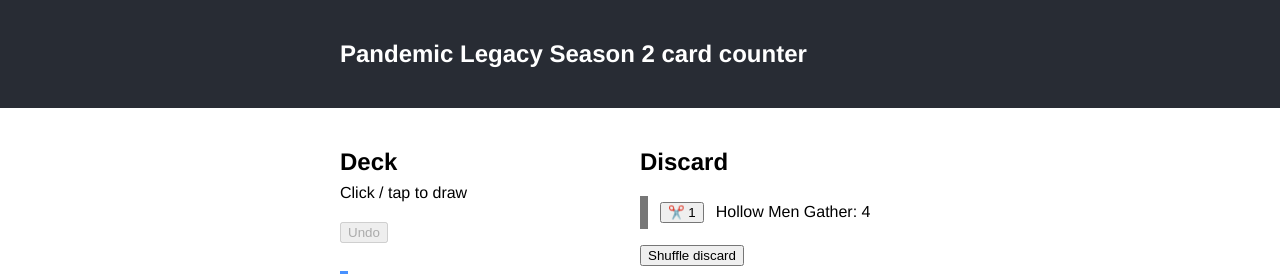
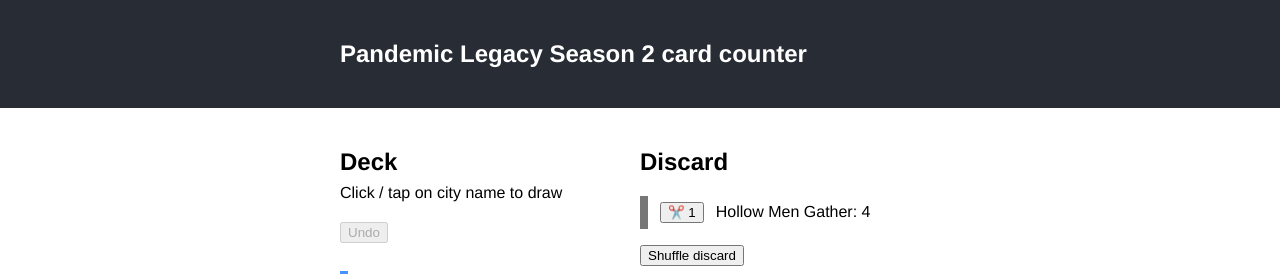
Before and after one commit to kshen0/pandemic-card-counter, a React (Create React App) app: page / in a window 1280 px wide. Shown: the top 274 px of the page. Built offline with nearby package versions, Linux system fonts and the light colour scheme.

Commit message:
make instructions more clear

```diff
--- a/src/App.tsx
+++ b/src/App.tsx
@@ -143,7 +143,7 @@
             <h2>Deck</h2>
 
             <p className="Instructions">
-                Click / tap to draw
+                Click / tap on city name to draw
               </p>
             {<button disabled={!lastUndo} className="ActionButton UndoButton" onClick={handleUndoDraw}>Undo {!!lastUndo && lastUndo}</button>}
             <div className="KnownDeckContainer">
```
